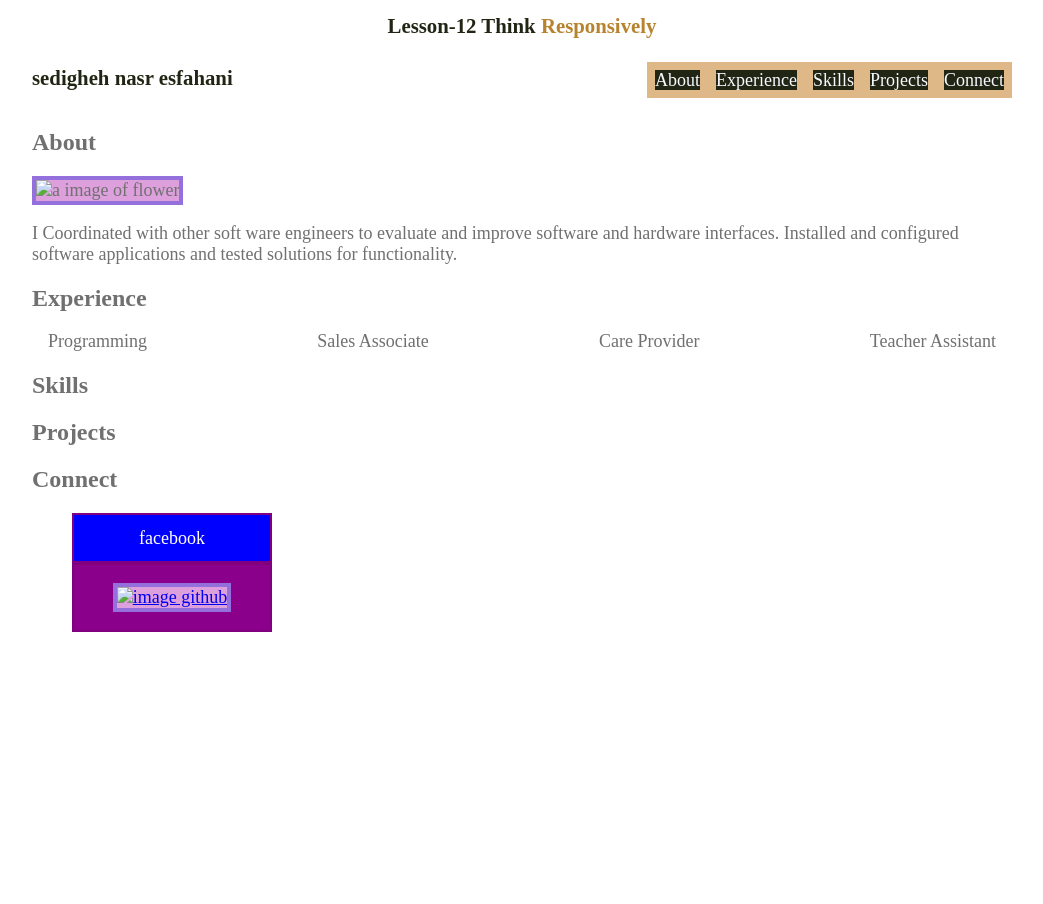
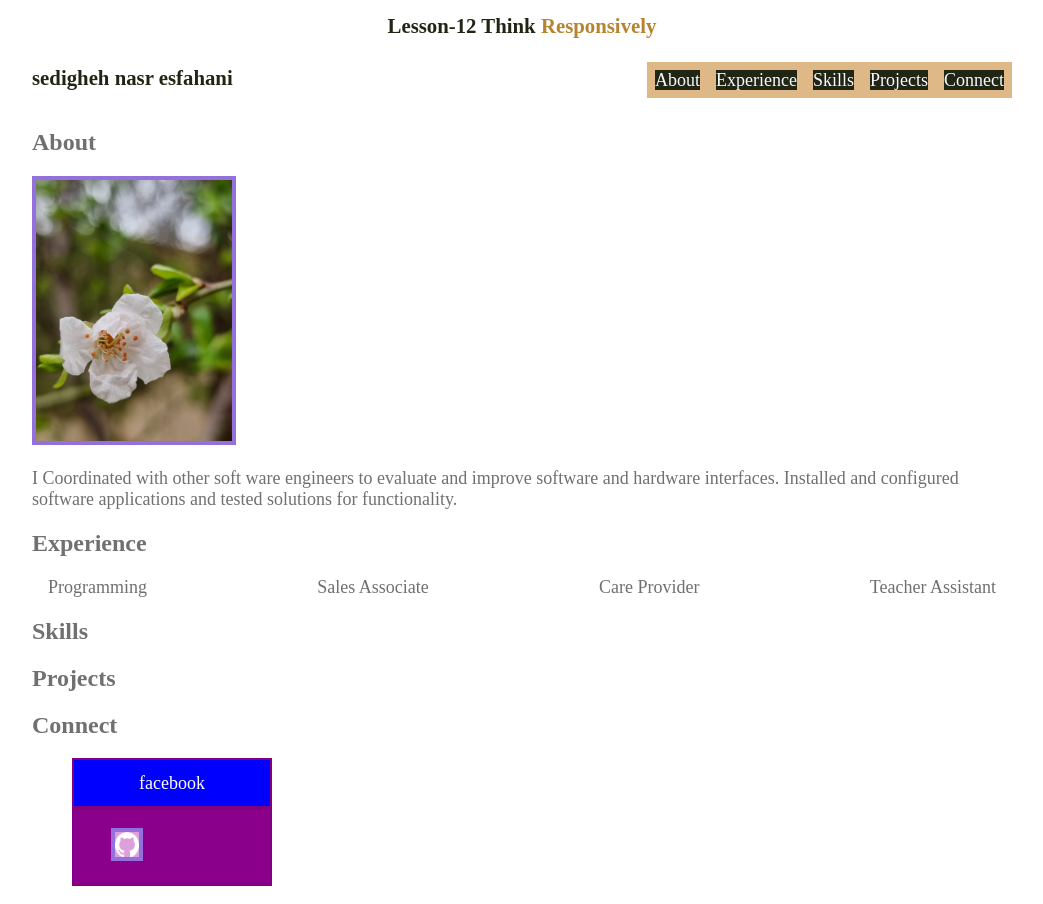
Before and after one commit to sed128476/sedigheh-io, a plain HTML site: page index.html in a window 1280 px wide. Shown: the whole page, without its empty margins (118-1161 px from the left). Before the commit the page ends 800 px from the top, so only its background shows below. Drawn offline with Linux system fonts and the light colour scheme; files that its build step writes are made by us from their sources; a web font is replaced by a local one.

Commit message:
added path

```diff
--- a/index.html
+++ b/index.html
@@ -6,7 +6,7 @@
     <meta charset="UTF-8" />
     <meta name="viewport" content="width=device-width, initial-scale=1.0" />
     <title>Sedigheh Nasr ESfahani</title>
-    <link href="index.css" rel="StyleSheet">
+    <link href="css/index.css" rel="StyleSheet">
     <link href='https://fonts.googleapis.com/css?family=Sofia'  rel='stylesheet' />
     <llink href='https://fonts.googleapis.com/css?family=Open+Sans' rel='stylesheet' />
 
@@ -40,7 +40,7 @@
 
            <section class="About">
                 <h2>  About </h2>
-                 <img src="IMG-20220314-WA0002.jpg" alt="a image of flower" id="profile-picture">
+                 <img src="img/IMG-20220314-WA0002.jpg" alt="a image of flower" id="profile-picture">
                 <p>
                   I Coordinated with other soft ware engineers to evaluate and improve
                   software and hardware interfaces. Installed and configured software
@@ -70,7 +70,7 @@
            <section class="connect">
                  <h2>Connect</h2>
                  <ul class="img-grid" >
-                   <li class="grid-item one"><a href="https://github.com"> <img src="github-mark-white.png" alt="image github"  class="git-img"> </a>  </li>
+                   <li class="grid-item one"><a href="https://github.com"> <img src="img/github-mark-white.png" alt="image github"  class="git-img"> </a>  </li>
                    <li  class="grid-item two" ><a hreh="https://facebook.com">facebook</a></li>
                  </ul>
             </section>
```
